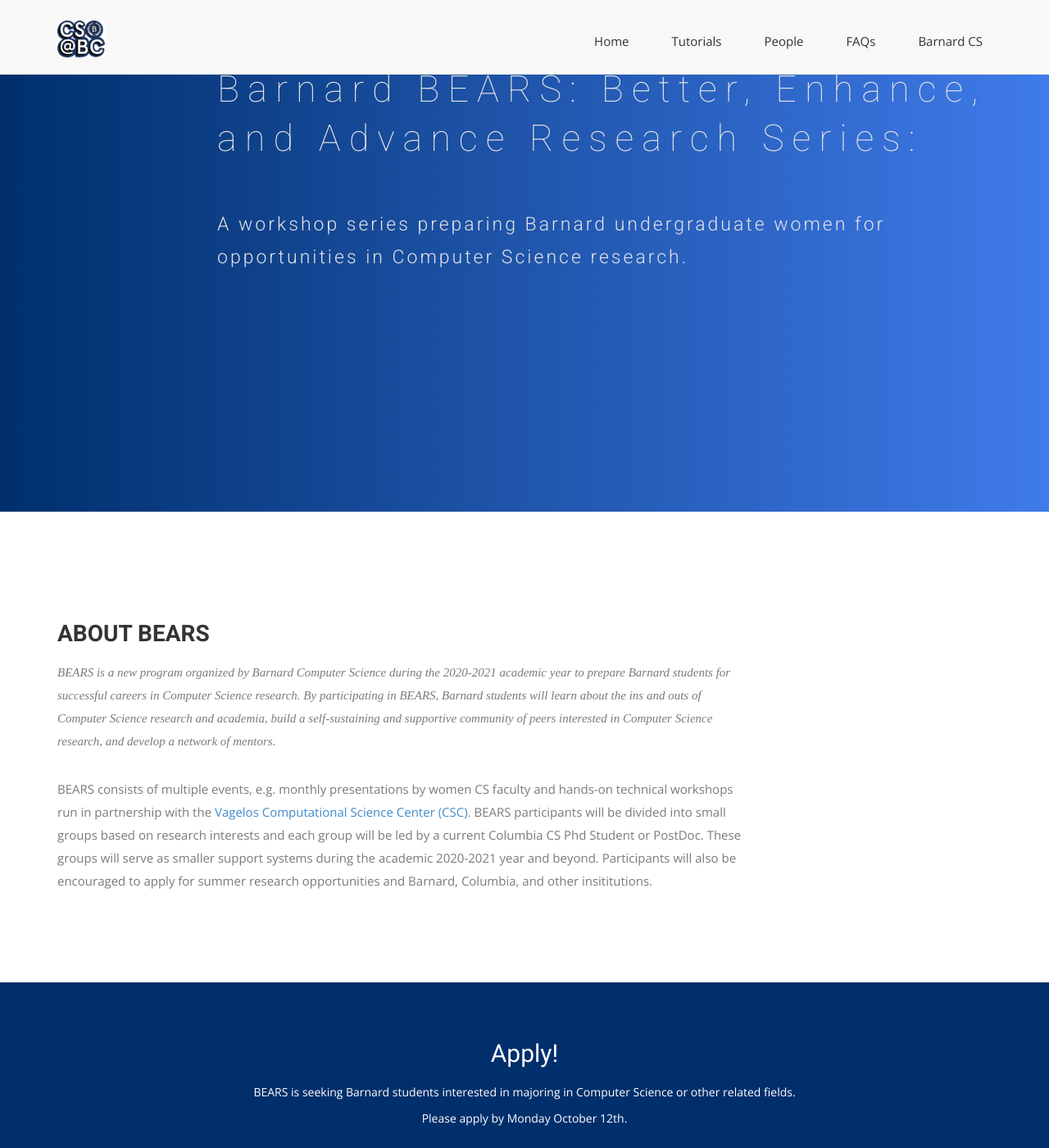
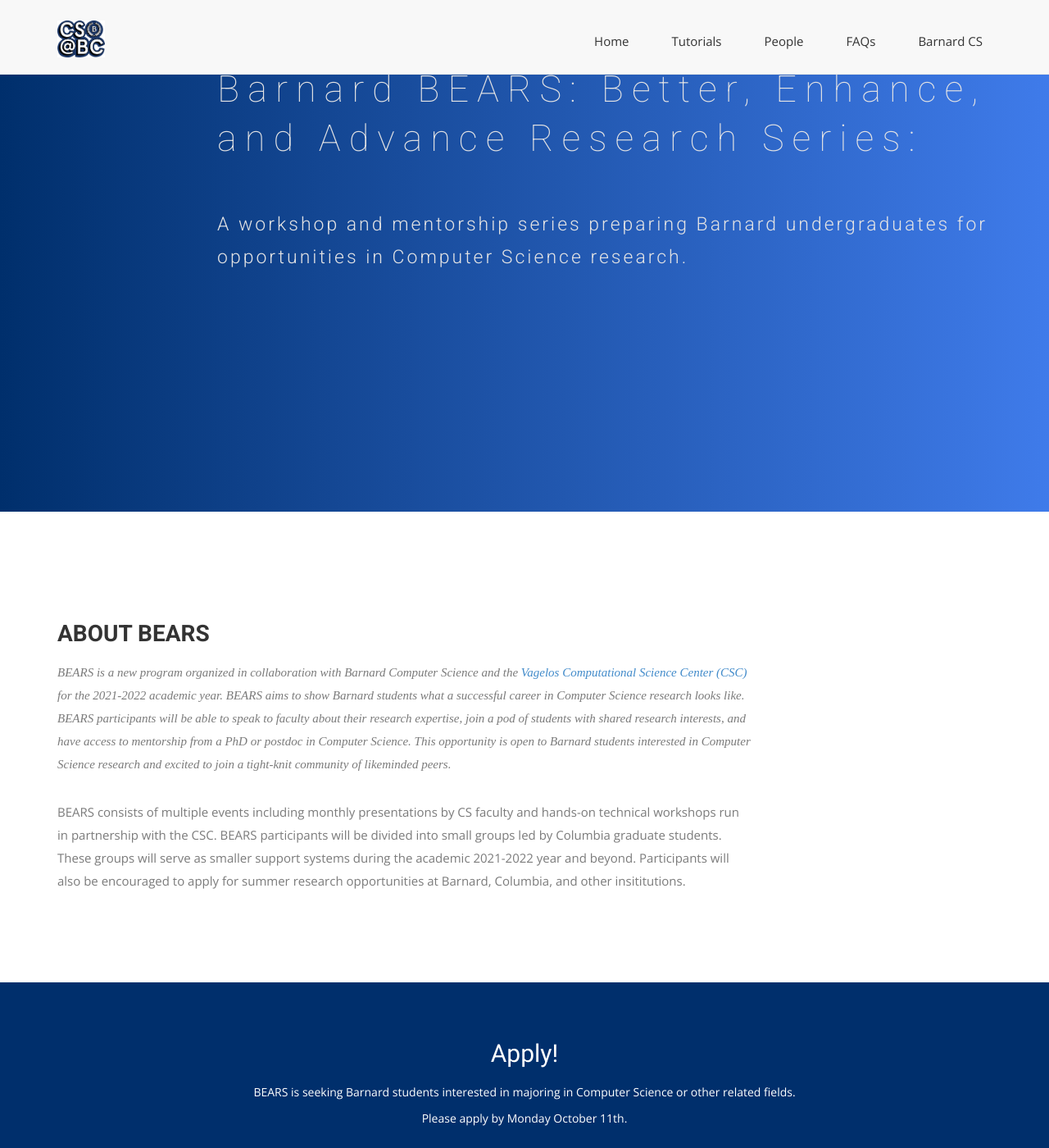
Before and after one commit to BarnardBEARS/BarnardBEARS.github.io, a Jekyll site: the page built from index.html, in a window 1280 px wide and 1400 px high, scrolled down 211 px. Shown: the whole window at 82% size. Built offline with Jekyll 4.4.1, drawn with Linux system fonts in a browser that asks for light colours; nearby versions of some CDN libraries; some web fonts are replaced.

Commit message:
home page 2021-22

```diff
--- a/index.html
+++ b/index.html
@@ -11,8 +11,8 @@
       <div class="col-md-10 col-md-offset-2">
         <div class="block">
           <h1 class="animated fadeInUp">Barnard BEARS: Better, Enhance, and Advance Research Series:</h1>
-          <p class="animated fadeInUp"> A workshop series
-preparing Barnard undergraduate women for opportunities in Computer Science
+          <p class="animated fadeInUp"> A workshop and mentorship series
+preparing Barnard undergraduates for opportunities in Computer Science
 research.</p>
         </div>
       </div>
@@ -27,9 +27,20 @@
         <div class="block">
           <div class="section-title">
             <h2>About BEARS</h2>
-            <p>BEARS is a new program organized by Barnard Computer Science during the 2020-2021 academic year to prepare Barnard students for successful careers in Computer Science research. By participating in BEARS, Barnard students will learn about the ins and outs of Computer Science research and academia, build a self-sustaining and supportive community of peers interested in Computer Science research, and develop a network of mentors.</p>
+            <p>BEARS is a new program organized in collaboration with Barnard Computer Science and the <a href="https://csc.barnard.edu/">Vagelos Computational Science Center (CSC)</a> for the 2021-2022 academic year.
+BEARS
+aims to show Barnard students what a successful career in Computer Science research looks like. BEARS participants will be able to speak to faculty about their research expertise, join a pod of students with shared research interests, and have access to mentorship from a PhD or postdoc in Computer Science.
+
+This opportunity is open to Barnard students interested in Computer Science research and excited to join a tight-knit community of likeminded peers.
+
+
+
+
+</p>
           </div>
-          <p> BEARS consists of multiple events, e.g. monthly presentations by women CS faculty and hands-on technical workshops run in partnership with the <a href="https://csc.barnard.edu/" target=_blank>Vagelos Computational Science Center (CSC)</a>. BEARS participants will be divided into small groups based on research interests and each group will be led by a current Columbia CS Phd Student or PostDoc. These groups will serve as smaller support systems during the academic 2020-2021 year and beyond. Participants will also be encouraged to apply for summer research opportunities and Barnard, Columbia, and other insititutions.</p>
+          <p> BEARS consists of multiple events including monthly presentations by CS faculty and hands-on technical workshops run in partnership with the CSC.
+BEARS participants will be divided into small groups
+led by Columbia graduate students. These groups will serve as smaller support systems during the academic 2021-2022 year and beyond. Participants will also be encouraged to apply for summer research opportunities at Barnard, Columbia, and other insititutions.</p>
         </div>
       </div><!-- .col-md-7 close -->
     </div>
@@ -44,8 +55,8 @@
         <div class="block">
           <h2>Apply!</h2>
           <p>BEARS is seeking Barnard students interested in majoring in Computer Science or other related fields.</p>
-          <p>Please apply by Monday October 12th.</p>
-          <a class="btn btn-default btn-call-to-action" href="https://forms.gle/3NVwzkk2jA5AFPbY9" target=_blank >Application</a>
+          <p>Please apply by Monday October 11th.</p>
+          <a class="btn btn-default btn-call-to-action" href="https://forms.gle/ZmxcYYmrZJSkmaFA6" target=_blank >Application</a>
         </div>
       </div>
     </div>
```
